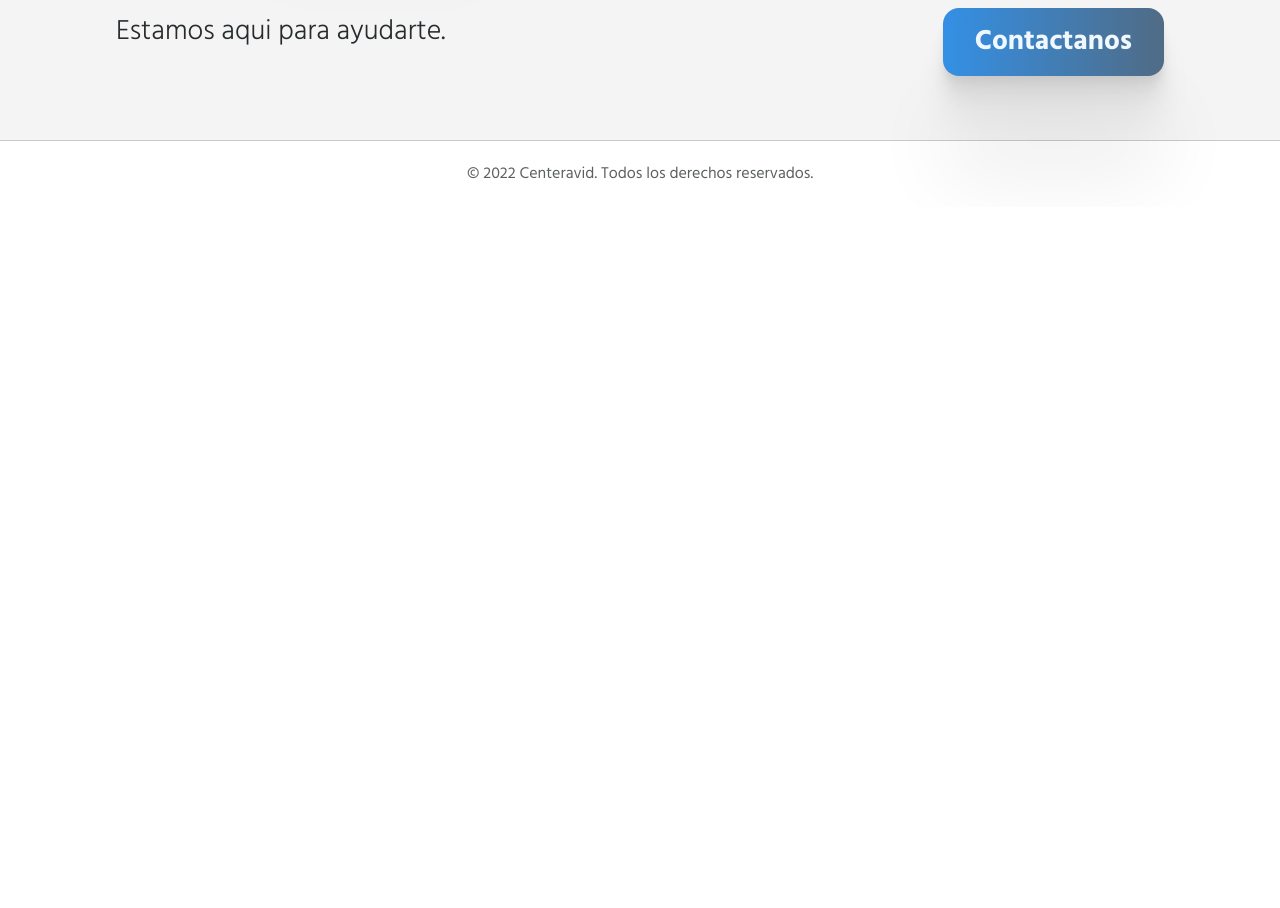
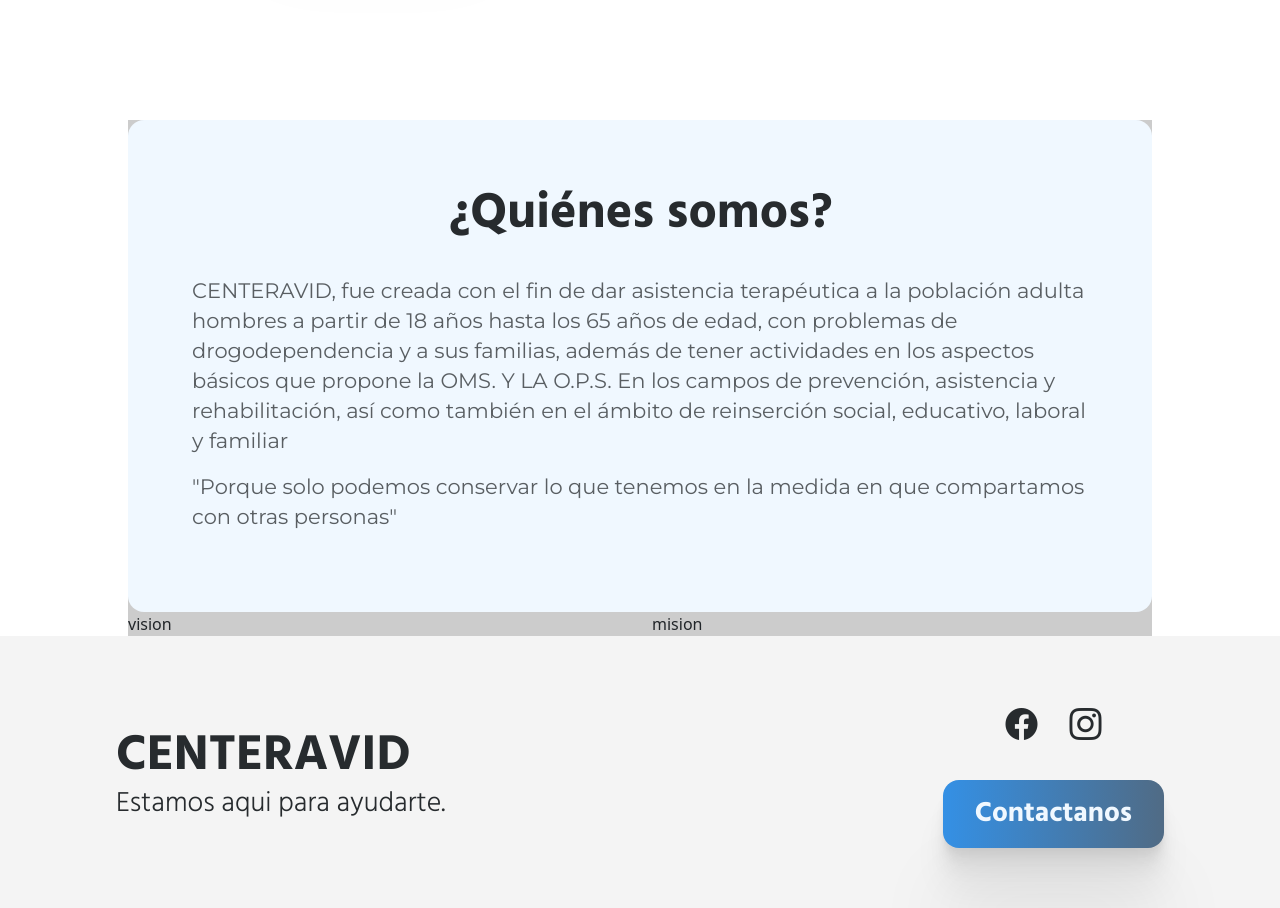
Before and after one commit to Mikadifo/Centeravid, a React (Create React App) app: page / in a window 1280 px wide. Shown: the part 741-1649 px from the top of the page. Before the commit the page ends 948 px from the top, so only its background shows below. Built offline with nearby package versions, Linux system fonts and the light colour scheme.

Commit message:
[add] html varibales for paragraph, added home text card styles

```diff
--- /dev/null
+++ b/src/components/textCard/TextCard.css
@@ -0,0 +1,20 @@
+.text-card-container {
+  background-color: var(--color-white);
+  border-radius: 16px;
+  padding: 64px;
+}
+
+.text-card-container h3 {
+  color: rgb(var(--color-black)) !important;
+  font-size: var(--h3-size) !important;
+  font-family: var(--h3-font-bold) !important;
+  line-height: var(--h3-height);
+  margin-bottom: 32px !important;
+}
+
+.text-card-container p {
+  color: var(--color-black-75);
+  font-size: var(--paragraph-size);
+  font-family: var(--paragraph-font);
+  line-height: var(--paragraph-height);
+}
--- /dev/null
+++ b/src/components/textCard/TextCard.js
@@ -0,0 +1,14 @@
+import './TextCard.css';
+
+const TextCard = ({ title, text }) => {
+    return (
+        <div className="text-card-container">
+            <h3>{title}</h3>
+            {text.map((paragraph) => (
+                <p key={paragraph}>{paragraph}</p>
+            ))}
+        </div>
+    );
+};
+
+export default TextCard;
--- /dev/null
+++ b/src/constants/homeTexts.js
@@ -0,0 +1,5 @@
+export const aboutUsTitle = '¿Quiénes somos?';
+export const aboutUs = [
+    'CENTERAVID, fue creada con el fin de dar asistencia terapéutica a la población adulta hombres a partir de 18 años hasta los 65 años de edad, con problemas de drogodependencia y a sus familias, además de tener actividades en los aspectos básicos que propone la OMS. Y LA O.P.S. En los campos de prevención, asistencia y rehabilitación, así como también en el ámbito de reinserción social, educativo, laboral y familiar',
+    '"Porque solo podemos conservar lo que tenemos en la medida en que compartamos con otras personas"',
+];
--- a/src/index.css
+++ b/src/index.css
@@ -14,6 +14,10 @@ html {
   --color-black-25: rgba(39, 43, 46, 0.25);
   --color-black-05: rgba(39, 43, 46, 0.05);
   --color-white: #f0f8ff;
+
+  --paragraph-size: 21px;
+  --paragraph-height: 30px;
+  --paragraph-font: Montserrat-Regular, sans-serif;
 
   --h1-size: 88px;
   --h1-height: 100px;
--- a/src/views/home/Home.css
+++ b/src/views/home/Home.css
@@ -31,6 +31,11 @@
   text-align: center;
   color: rgb(var(--color-black));
   margin-bottom: 64px;
+}
+
+.info-container {
+  margin-top: 256px;
+  background-color: #ccc;
 }
 
 /*@media (max-width: 768px) {*/
--- a/src/views/home/Home.js
+++ b/src/views/home/Home.js
@@ -1,11 +1,14 @@
 import { Link } from 'react-router-dom';
+import TextCard from '../../components/textCard/TextCard';
 import Button from './../../components/button/Button';
 import clinicImg from './../../resources/imgs/home_img.jpeg';
+import { aboutUsTitle, aboutUs } from './../../constants/homeTexts';
 import './Home.css';
 
 const Home = () => {
     return (
-        <div id="home" className="row home-container">
+        <div className="home-container">
+            <div id="home" className="row">
                 <div className="col-sm-6 ps-0 pe-0 text-center">
                     <div>
                         <h1>CENTERAVID</h1>
@@ -16,7 +19,21 @@ const Home = () => {
                     </div>
                 </div>
                 <div className="col-sm-6 order-lg-last order-first mb-lg-0 mb-5 align-items-center justify-content-center d-flex">
-                <img src={clinicImg} alt="MIKADIFO" className="clinic-img" />
+                    <img
+                        src={clinicImg}
+                        alt="MIKADIFO"
+                        className="clinic-img"
+                    />
+                </div>
+            </div>
+            <div className="info-container">
+                <div>
+                    <TextCard title={aboutUsTitle} text={aboutUs} />
+                </div>
+                <div className="row">
+                    <div className="col">vision</div>
+                    <div className="col">mision</div>
+                </div>
             </div>
         </div>
     );
```
Lines whose indentation alone changed are shown as unchanged.
